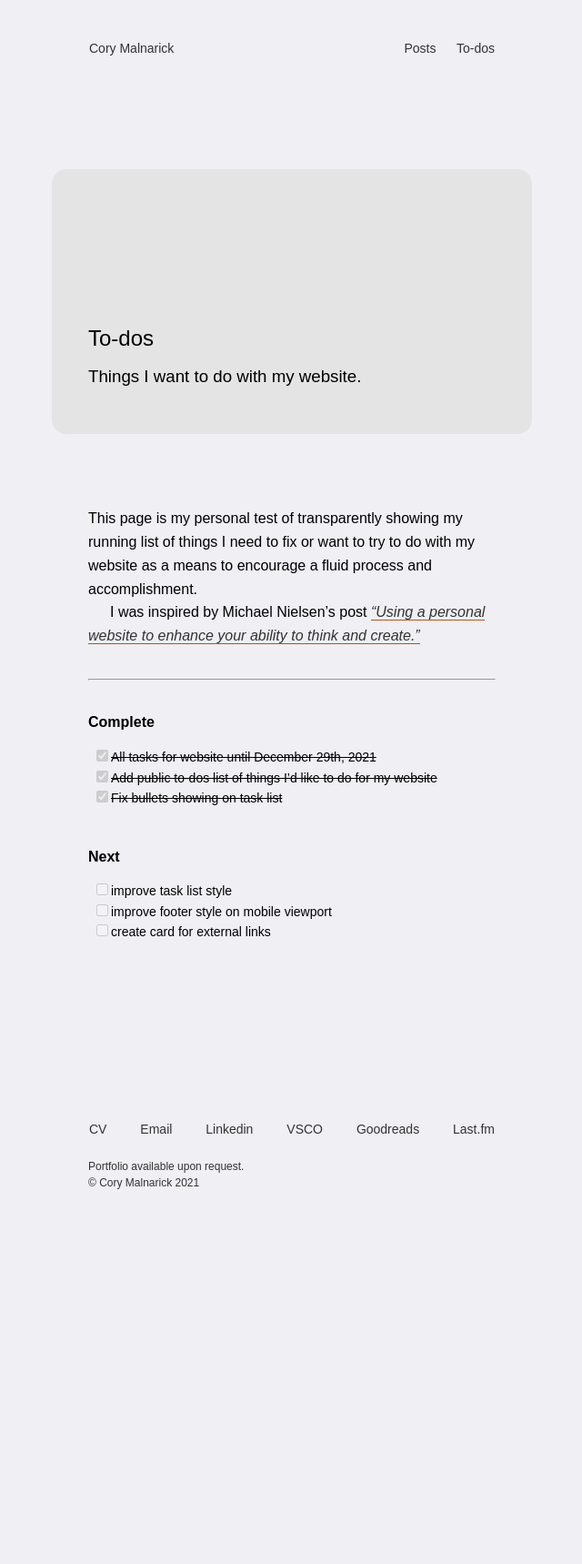
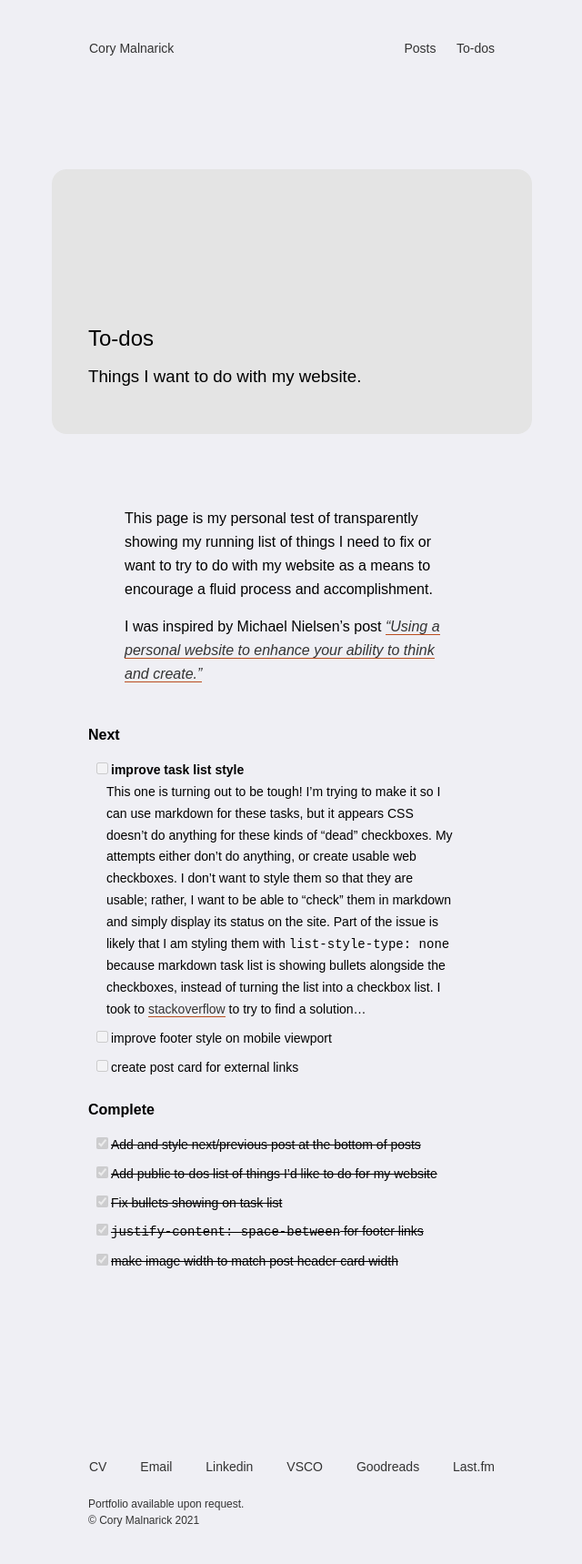
Before and after one commit to foundmonster/foundmonster.github.io, a Jekyll site: the page built from to-dos.md, in a window 1280 px wide. Shown: the whole page at 91% size, without its empty margins (319-959 px from the left). Built offline with Jekyll 4.4.1, drawn with Linux system fonts in a browser that asks for light colours; some web fonts are replaced; before the commit the page ends 1348 px from its top, so only the background shows below that.

Commit message:
to-do updates and other styling

````diff
--- a/_includes/headercard.html
+++ b/_includes/headercard.html
@@ -1,8 +1,6 @@
 {% if page.image %}
 <div class="headercard-2">
-	{% if page.image %}
 	<div class="img-box" style="background-image: url({{ page.image }})"></div>
-	{% endif %}
 	<span class="postdate">{{ page.date | date: "%Y %B %e"}}</span>{% if page.tags %}<span class="posttags">&nbsp;&nbsp;•&nbsp;&nbsp;{{ page.tags }}{% endif %}
 	</span>
 	<h2 class="headline">{{ page.title }}</h2>
--- a/_sass/main.scss
+++ b/_sass/main.scss
@@ -143,18 +143,6 @@ img {
     margin-bottom: 40px;
 }
 
-.img-box {
-    width: 120%;
-    margin-left: -40px;
-    margin-right: -40px;
-    height: 350px;
-    border-radius: 8px;
-    margin-bottom: 32px;
-    background-position: center;
-    background-size: 100%;
-    background-repeat: no-repeat;
-}
-
 .headercard {
     background-color: #e4e4e4!important;
     width: 100%;
@@ -167,9 +155,21 @@ img {
 }
 
 .headercard-2 {
-    max-width: 120%;
-    padding-top: 120px;
+    max-width: 100%;
+    margin-top: 120px;
     margin-bottom: 80px;
+}
+
+.img-box {
+    width: 100%;
+    height: 250px;
+    padding: 40px 40px;
+    border-radius: 1rem;
+    margin-left: -40px;
+    margin-bottom: 32px;
+    background-position: center;
+    background-size: 100%;
+    background-repeat: no-repeat;
 }
 
 
@@ -301,14 +301,6 @@ img {
     justify-content: space-between;
 }
 
-.footerlinkspacing {
-    display: flex;
-    justify-content: space-between;
-    align-items: center;
-    margin-left: -8px;
-    margin-right: -8px;
-}
-
 .blogtitlespacing {
     padding-top: 120px;
 }
@@ -362,16 +354,19 @@ img {
 /* UNORDERED LIST AND TASK LIST */
 
 ul {
-    line-height: 1.6111;
+    line-height: 1.7;
 }
 
 ul.task-list {
-    line-height: 1.6111;
     list-style-type: none;
     padding-inline-start: 20px;
     max-width: 24rem;
+    text-indent: -15px;
     font-size: 14px;
-    text-indent: -15px;
+
+    li {
+    padding-bottom: 8px;
+    }
 }
 
 
@@ -632,6 +627,14 @@ a:active.projectlistlink {
     margin-bottom: 40px;
 }
 
+.footerlinkspacing {
+    display: flex;
+    justify-content: space-between;
+    align-items: center;
+    margin-left: -8px;
+    margin-right: -8px;
+}
+
 
 /* FOR STYLE GUIDE */
 
--- a/to-dos.md
+++ b/to-dos.md
@@ -3,24 +3,22 @@ layout: post
 title: To-dos
 description: Things I want to do with my website.
 ---
-This page is my personal test of transparently showing my running list of things I need to fix or want to try to do with my website as a means to encourage a fluid process and accomplishment.
+> This page is my personal test of transparently showing my running list of things I need to fix or want to try to do with my website as a means to encourage a fluid process and accomplishment.
 
-I was inspired by Michael Nielsen's post [_"Using a personal website to enhance your ability to think and create."_](https://mnielsen.github.io/wn/website_enhance.html#fnref4)
-<br>
-<br>
-
----
-
-<br>
-**Complete**
-
-- [x] ~~All tasks for website until December 29th, 2021~~
-- [x] ~~Add public to-dos list of things I'd like to do for my website~~
-- [x] ~~Fix bullets showing on task list~~
+> I was inspired by Michael Nielsen's post [_"Using a personal website to enhance your ability to think and create."_](https://mnielsen.github.io/wn/website_enhance.html#fnref4)
 
 <br>
 **Next**
 
-- [ ] improve task list style
+- [ ] **improve task list style**<br>
+This one is turning out to be tough! I'm trying to make it so I can use markdown for these tasks, but it appears CSS doesn't do anything for these kinds of "dead" checkboxes. My attempts either don't do anything, or create usable web checkboxes. I don't want to style them so that they are usable; rather, I want to be able to "check" them in markdown and simply display its status on the site. Part of the issue is likely that I am styling them with ```list-style-type: none``` because markdown task list is showing bullets alongside the checkboxes, instead of turning the list into a checkbox list. I took to [stackoverflow](https://stackoverflow.com/questions/70546139/how-do-i-style-markdown-checklists-with-css-in-jekyll) to try to find a solution...
 - [ ] improve footer style on mobile viewport
-- [ ] create card for external links
+- [ ] create post card for external links
+
+**Complete**
+
+- [x] ~~Add and style next/previous post at the bottom of posts~~
+- [x] ~~Add public to-dos list of things I'd like to do for my website~~
+- [x] ~~Fix bullets showing on task list~~
+- [x] ~~```justify-content: space-between``` for footer links~~
+- [x] ~~make image width to match post header card width~~
````
Also changed, not shown: _posts/2021-12-31-test-post-without-image.md (added, +9 -0 lines).
